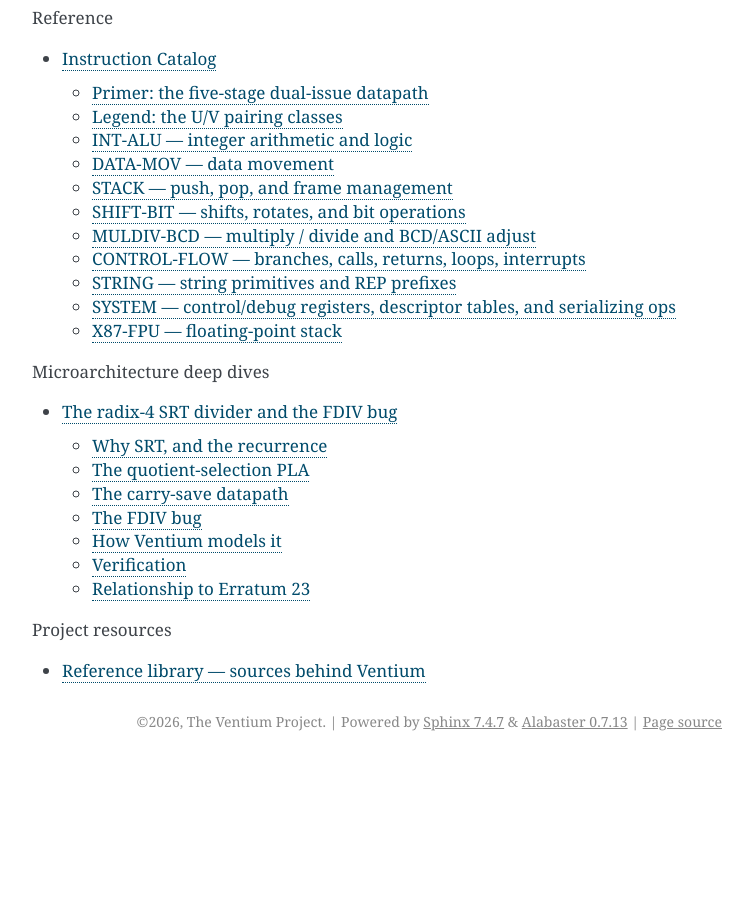
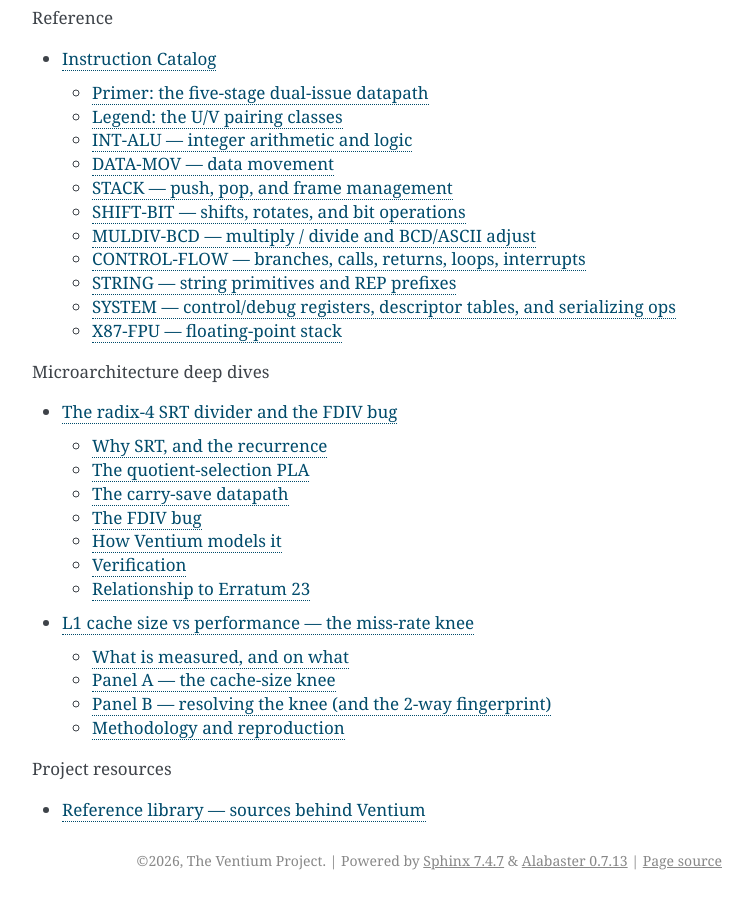
Before and after one commit to AL-255/ventium, a Sphinx documentation site: the page built from docs/sphinx/index.rst, in a window 1280 px wide and 900 px high, scrolled down 1033 px. Shown: the whole window, without its empty margins (388-1141 px from the left). Built offline with Sphinx 7.4.7, drawn with Linux system fonts in a browser that asks for light colours; before the commit the page ends 1794 px from its top, so only the background shows below that; some of the changed lines change nothing that is shown.

Commit message:
docs: add L1 cache-size vs performance Sphinx page
New microarch deep-dive (microarch/l1-cache-performance) characterizing how
L1 size affects performance in the cycle-accurate model (dual-issue + L1 miss
timing), measured on the mb_dmiss cache-stress kernel:

- cache-size sweep 2-128 KB: CPI 2.50 (100% miss) -> 0.53 once the 32 KB
  working set fits (4.7x), knee at the production-relevant point;
- knee resolved by a fine working-set sweep at fixed 16/32 KB caches, showing
  the 2-way-associativity fingerprint: a linear ramp from 1.0x to 1.5x of
  capacity (not a step), scaling exactly with cache size;
- honest caveats: cache timing is cycle_mode-only; Dhrystone can't run in
  cycle mode (TLS/dual-issue divergence) so mb_dmiss is used; cache size is
  power-of-2 quantized with the fixed 2-way/32B geometry; 8 KB reproduces the
  M5 golden CPI 2.50 (cross-check).

Combined 2-panel figure + two data tables. Clean sphinx-build (no warnings).

```diff
--- a/docs/sphinx/index.rst
+++ b/docs/sphinx/index.rst
@@ -51,6 +51,7 @@
    :caption: Microarchitecture deep dives
 
    microarch/srt-divider
+   microarch/l1-cache-performance
 
 .. toctree::
    :maxdepth: 1
--- /dev/null
+++ b/docs/sphinx/microarch/l1-cache-performance.rst
@@ -0,0 +1,200 @@
+==================================================
+L1 cache size vs performance — the miss-rate knee
+==================================================
+
+How much does L1 cache size matter for Ventium's performance, and *where* does
+it stop mattering? This page measures it directly in the **cycle-accurate
+model** — the same ``cycle_mode`` the M4/M5 gates use, where the dual-issue U/V
+pipeline and the L1 miss-timing state machine are live — and shows that the
+answer has a sharp, well-understood structure: a **knee** governed by the ratio
+of the working set to the cache capacity, whose shape is the direct fingerprint
+of the cache's **two-way associativity**.
+
+.. figure:: img/l1-cache-performance.png
+   :width: 100%
+   :align: center
+
+   **(A)** CPI of the ``mb_dmiss`` cache-stress kernel as the L1 size is swept
+   2–128 KB (fixed 32 KB working set). **(B)** The same knee resolved at fine
+   resolution by instead sweeping the *working set* against fixed 16 KB and
+   32 KB caches — revealing that the transition is a linear ramp from 1.0× to
+   1.5× of capacity, and that it scales exactly with cache size.
+
+What is measured, and on what
+=============================
+
+The L1 **timing** model (a read-allocate, two-way-LRU hit/miss state machine
+with an 8-clock miss penalty, matching the ``p5trace.so`` oracle's
+``l1_access()``) is only active in ``cycle_mode`` — i.e. under the testbench's
+``--cycle`` flag, which also enables dual-issue. In plain functional mode the
+caches still serve data but their *timing* is not charged, so cache size has no
+effect on the clock count. Every number here therefore comes from a ``--cycle``
+run, and the metric is **CPI = core clocks ÷ retired instructions**, read from
+the testbench's end-of-run ``retired N instructions in M clocks`` line.
+
+The workload is **``mb_dmiss``**, the directed D-cache-stress kernel from the
+M5 suite. It strides a load by exactly one 32-byte line through a buffer far
+larger than the cache, so — once the working set no longer fits — *every* load
+touches a freshly-evicted line and misses, adding the full 8-clock penalty.
+Because cache size changes only *timing*, never the retired-instruction stream,
+a fixed instruction budget makes the CPI of different geometries directly
+comparable.
+
+.. note::
+
+   **Why not Dhrystone?** Two reasons. First, Dhrystone's working set is a few
+   KB — it fits in even the smallest L1 here, so it would sit on the fast
+   plateau across the whole sweep and show no knee at all; ``mb_dmiss`` is
+   purpose-built to *expose* the cache-size dependence. Second, and more
+   fundamentally, Dhrystone cannot currently run in ``cycle_mode``: the
+   dual-issue path mishandles the ``set_thread_area`` / ``%gs`` TLS setup and
+   diverges at the first ``ret`` after libc init. (It runs bit-exactly in
+   functional mode — that path is verified against QEMU — but functional mode
+   does not model cache timing.) ``cycle_mode`` is validated against the
+   ``p5trace.so`` oracle only on the flat, syscall-free ``mb_*`` micro-kernels,
+   which is exactly the class ``mb_dmiss`` belongs to.
+
+Panel A — the cache-size knee
+=============================
+
+Sweeping the unified L1 size (I$ = D$) from 2 KB to 128 KB against ``mb_dmiss``'s
+32 KB working set:
+
+.. list-table::
+   :header-rows: 1
+   :widths: 18 14 16 18 34
+
+   * - L1 size
+     - sets (2-way)
+     - CPI
+     - rel. perf
+     - D-cache behaviour
+   * - 2 KB
+     - 32
+     - 2.50
+     - 1.00×
+     - 100 % miss
+   * - 4 KB
+     - 64
+     - 2.50
+     - 1.00×
+     - 100 % miss
+   * - 8 KB
+     - 128
+     - 2.50
+     - 1.00×
+     - 100 % miss (production geometry)
+   * - 16 KB
+     - 256
+     - 2.50
+     - 1.00×
+     - 100 % miss
+   * - **32 KB**
+     - **512**
+     - **0.53**
+     - **4.68×**
+     - **working set fits**
+   * - 64 KB
+     - 1024
+     - 0.53
+     - 4.68×
+     - fits
+   * - 128 KB
+     - 2048
+     - 0.53
+     - 4.68×
+     - fits
+
+The knee lands **exactly at 32 KB** — where the 1024-line working set first fits
+the 512-set × 2-way cache. Below it, every load misses and the 8-clock penalty
+dominates (CPI 2.50). At and above it, misses vanish and the dual-issue pipeline
+pairs the loop body two instructions per clock, giving a **sub-1.0 CPI of 0.53 —
+a 4.7× speedup**. Past the knee, more cache buys nothing: the working set
+already fits.
+
+The 8 KB point (the production geometry) reproduces the M5 golden CPI of 2.50,
+which is a useful cross-check that the parametrically-sized configurations match
+the shipping cache exactly.
+
+Panel B — resolving the knee (and the 2-way fingerprint)
+========================================================
+
+The cache size is **quantized**: with a fixed 2-way / 32-byte-line geometry the
+set count must be a power of two (the index is a clean bit-slice,
+``addr[5 +: $clog2(SETS)]``), so the only buildable D-caches are 16 KB, 32 KB,
+64 KB… There is no 20 KB or 24 KB cache to build without changing
+*associativity*, which would mean rewriting the LRU/victim logic. But the knee
+is governed by **working set ÷ capacity**, so it can be resolved at arbitrary
+resolution by the dual experiment: hold the cache fixed and sweep the *working
+set* (just recompiled ``mb_dmiss`` variants — no RTL rebuild).
+
+Doing so at a fixed 16 KB cache exposes the internal structure the coarse sweep
+hid:
+
+.. list-table::
+   :header-rows: 1
+   :widths: 22 16 14 48
+
+   * - Working set
+     - ratio
+     - CPI
+     - what is happening
+   * - ≤ 16 KB
+     - ≤ 1.0×
+     - 0.54
+     - fits in two ways → ~0 misses
+   * - 17 KB
+     - 1.06×
+     - 0.88
+     - first sets see a 3rd competing line → thrash begins
+   * - 18 KB
+     - 1.13×
+     - 1.19
+     -
+   * - 20 KB
+     - 1.25×
+     - 1.72
+     -
+   * - 22 KB
+     - 1.38×
+     - 2.14
+     -
+   * - **24 KB**
+     - **1.5×**
+     - **2.50**
+     - every set sees ≥ 3 lines → 100 % miss (saturated)
+
+The transition is a **clean linear ramp from 1.0× to 1.5× capacity**, and that
+slope *is* the two-way-associativity fingerprint. A sequential line-stride
+starts thrashing the instant a set sees a third competing line (just past 1.0×),
+and thrashes *completely* once every set does — which for this access pattern
+happens at exactly **1.5×** capacity, not 2×. A direct-mapped cache would knee
+almost instantly; a fully-associative cache would stay flat until exactly 1.0×
+and then cliff. The 1.0×→1.5× ramp is specifically what two-way gives.
+
+The knee also **scales exactly with cache size**: the 32 KB curve is the 16 KB
+curve stretched 2× (flat to 32 KB, ramp 32→48 KB, flat after), and the two
+curves coincide at equal *ratios* — e.g. a 1.125× working set gives CPI 1.19 on
+both — confirming that performance in this regime depends only on
+working-set/capacity, not on absolute size.
+
+Methodology and reproduction
+============================
+
+Cache geometry is selected by the ``IC_SETS`` / ``DC_SETS`` localparams in
+``rtl/core/core.sv`` (default 128 sets = 8 KB; ``+VEN_CACHE_HALF`` = 64 sets =
+4 KB), which parameterise the ``icache`` and ``dcache_timing`` modules
+(``logic [TAGW-1:0] tag [SETS][2]`` etc., so the arrays scale automatically).
+For the sweep each size was built into its own ``obj_dir`` with an extra
+``+define`` overriding the set count, then ``mb_dmiss`` (and a many-sweep
+variant, so the one mandatory cold sweep amortises to a clean steady state) was
+run under ``--cycle``. The host-compiler optimisation level does not affect the
+cycle counts — only Verilator's simulation speed — so it is irrelevant to the
+result.
+
+This is a *performance* characterisation, not a verification gate: all
+geometries remain functionally bit-exact (a smaller cache only does more fills
+of the same bytes). The shipping 8 KB / 2-way / 32 B geometry is the one
+validated cycle-accurately against the ``p5trace.so`` oracle; see the M5 cache
+bands and :doc:`srt-divider` for the broader cycle-model methodology, and
+:doc:`../reference-library` for the timing-model sources.
```
Also changed, not shown: docs/sphinx/microarch/img/l1-cache-performance.png (added).
